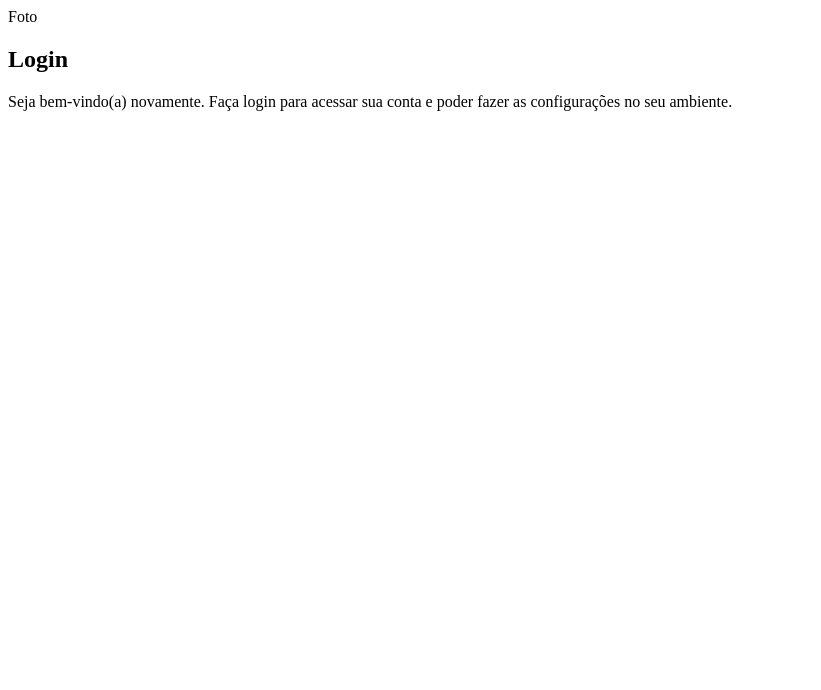
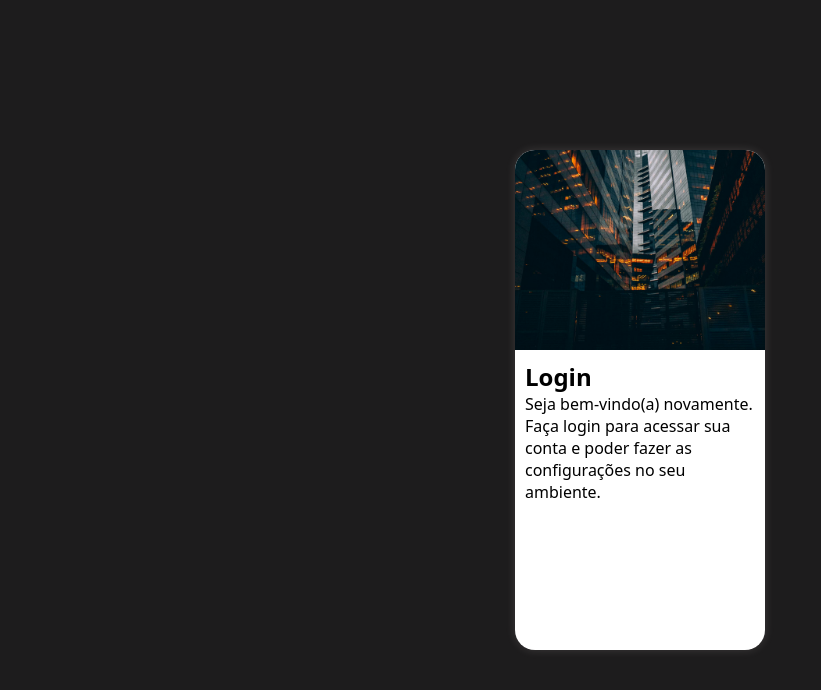
Before and after one commit to V4n-Soar3s/projeto-login, a plain HTML site: page index.html in a window 1280 px wide. Shown: the whole page, without its empty margins (0-821 px from the left). Drawn offline with Linux system fonts and the light colour scheme.

Commit message:
projeto-login 1ª etapa

```diff
--- a/estilos/style.css
+++ b/estilos/style.css
@@ -7,3 +7,48 @@
     Verde: #49a09d
     Lilás: #5f2c82
 */
+
+* {
+    font-family: system-ui, -apple-system, BlinkMacSystemFont, 'Segoe UI', Roboto, Oxygen, Ubuntu, Cantarell, 'Open Sans', 'Helvetica Neue', sans-serif;
+    padding: 0px;
+    margin: 0px;
+    box-sizing: border-box;
+}
+
+body, html{
+    background-color: #1d1c1d;
+    height: 100vh;
+    width: 100vw;
+}
+
+main{
+    position: relative;
+    height: 100vh;
+    width: 100vw;
+}
+
+section#login{
+    position: absolute;
+    top: 50%;
+    left: 50%;
+    transform: translate(-50%, -50%);
+    overflow: hidden;
+    background-color: white;
+    width: 250px;
+    height: 500px;
+    border-radius: 20px;
+    box-shadow: 0px 0px 10px rgba(226, 215, 215, 0.165);
+}
+
+section#login > div#imagem {
+    display: block;
+    background: rgba(226, 215, 215, 0.165) url(../imagens/login_entrada.jpg) no-repeat;
+    background-size: cover;
+    background-position: left bottom;
+    height: 200px;
+}
+
+section#login > div#formulario{
+    display: block;
+    padding: 10px;
+}
--- a/index.html
+++ b/index.html
@@ -9,15 +9,25 @@
 <body>
     <main>
         <section id="login">
+
             <div id="imagem">
-                Foto
+            <!--Aqui vai a imagem nas CSS-->
             </div>
+
             <div id="formulario">
-                <h1>Login</h1>
-                <p>Seja bem-vindo(a) novamente. Faça login para acessar sua conta e poder fazer as configurações no seu ambiente.</p>
+
+                <h1>
+                    Login
+                </h1>
+
+                <p>
+                    Seja bem-vindo(a) novamente. Faça login para acessar sua conta e poder fazer as configurações no seu ambiente.
+                </p>
+
                 <form action="login.php" method="post" autocomplete="on">
 
                 </form>
+
             </div>
         </section>
     </main>
```
